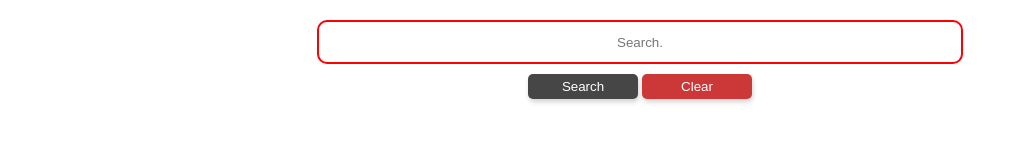
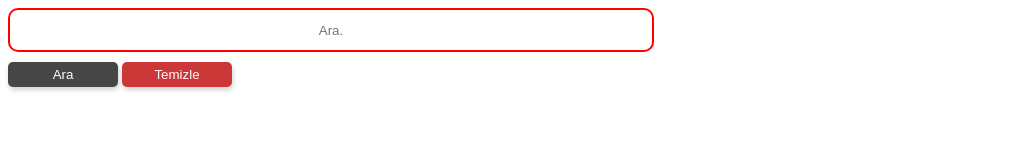
Before and after one commit to aliwert/search-app, a plain HTML site: page index.html in a window 1280 px wide. Shown: the whole page, without its empty margins (0-1018 px from the left). Drawn offline with Linux system fonts and the light colour scheme.

Commit message:
fixed some bugs

```diff
--- a/index.html
+++ b/index.html
@@ -10,20 +10,19 @@
 <body>
 
     <div>
-        <div class="form-wrapper">
-            <form id="form">
-                <input id="searchInput" type="text" placeholder="Search."/>
+        <div class="search-form">
+            <form id="searchForm">
+                <input id="searchInput" type="text" placeholder="Ara."/>
 
                 <div class="button-wrapper">
-                    <button id="searchButton">Search</button>
-                    <button id="clearButton">Clear</button>
+                    <button id="searchButton">Ara</button>
+                    <button id="clearButton">Temizle</button>
                 </div>
             </form>
         </div>
 
-        <div class="imagelist-wrapper">
-            <!--Catch search image-->
-
+        <div class="imagelist-container">
+            <!-- Search Results -->
         </div>
     </div>
 
```
